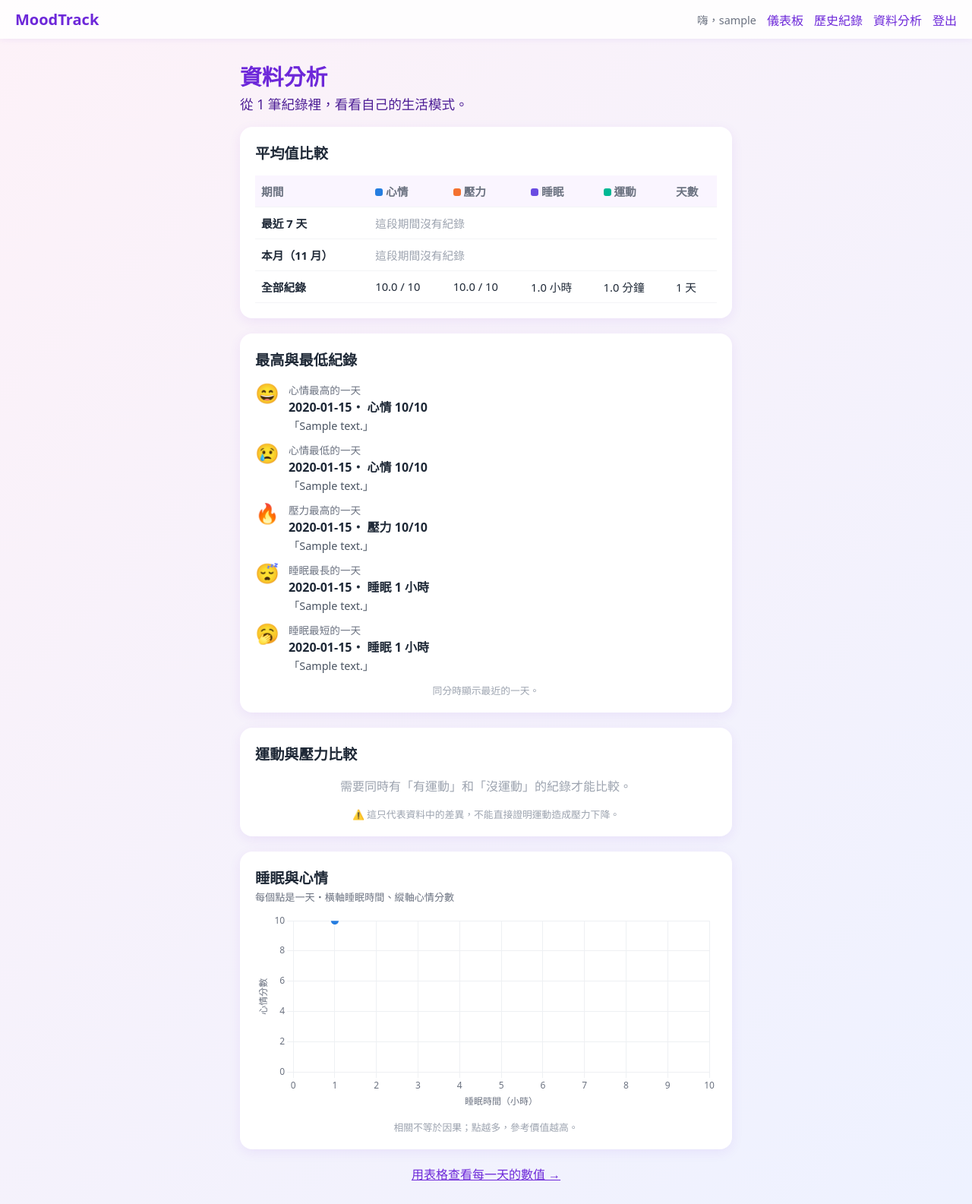
After one commit to cooldragonboat/python_FP, a Flask app: page /analysis in a window 1280 px wide. The commit adds this page. Shown: the whole page at 76% size. Run offline with Flask 3, Linux system fonts and the light colour scheme; a user stored in the database is signed in; tables that the repository leaves empty hold one stand-in row (values such as "Sample post").

Commit message:
新增資料分析頁與歷史紀錄篩選
- /analysis：7 天／本月／全部平均、最高最低紀錄、運動與壓力比較、睡眠與心情散佈圖與相關係數
- /records：開始／結束日期、最低心情、最低／最高壓力篩選
- 導覽列加入「資料分析」

Co-Authored-By: Claude Opus 5.5 <noreply@anthropic.com>
Claude-Session: https://claude.ai/code/session_01FqkUYzdKSooeESVCktR93W

```diff
--- a/app.py
+++ b/app.py
@@ -398,16 +398,142 @@ def new_record():
     )
 
 
+def _parse_date(text):
+    try:
+        return date.fromisoformat(text) if text else None
+    except ValueError:
+        return None
+
+
 @app.route("/records")
 @login_required
 def records():
-    """歷史情緒紀錄：只查目前使用者的紀錄，依日期由新到舊。"""
-    user_records = (
+    """歷史情緒紀錄：只查目前使用者的紀錄，依日期由新到舊，可依條件篩選。"""
+    start = _parse_date(request.args.get("start", "").strip())
+    end = _parse_date(request.args.get("end", "").strip())
+    min_mood = request.args.get("min_mood", type=int)
+    max_stress = request.args.get("max_stress", type=int)
+    min_stress = request.args.get("min_stress", type=int)
+
+    query = MoodRecord.query.filter_by(user_id=current_user.id)
+    if start:
+        query = query.filter(MoodRecord.record_date >= start)
+    if end:
+        query = query.filter(MoodRecord.record_date <= end)
+    if min_mood is not None:
+        query = query.filter(MoodRecord.mood_score >= min_mood)
+    if max_stress is not None:
+        query = query.filter(MoodRecord.stress_score <= max_stress)
+    if min_stress is not None:
+        query = query.filter(MoodRecord.stress_score >= min_stress)
+
+    filters = {
+        "start": start.isoformat() if start else "",
+        "end": end.isoformat() if end else "",
+        "min_mood": min_mood,
+        "max_stress": max_stress,
+        "min_stress": min_stress,
+    }
+    filtering = any(v not in ("", None) for v in filters.values())
+    user_records = query.order_by(MoodRecord.record_date.desc()).all()
+    total = (
+        MoodRecord.query.filter_by(user_id=current_user.id).count()
+        if filtering
+        else len(user_records)
+    )
+    return render_template(
+        "records.html",
+        records=user_records,
+        filters=filters,
+        filtering=filtering,
+        total=total,
+    )
+
+
+def _summary(records):
+    """一組紀錄的平均值；沒有資料時回傳 None。"""
+    if not records:
+        return None
+    return {
+        "count": len(records),
+        "mood": _average([r.mood_score for r in records]),
+        "stress": _average([r.stress_score for r in records]),
+        "sleep": _average([r.sleep_hours for r in records]),
+        "exercise": _average([r.exercise_minutes for r in records]),
+    }
+
+
+def _extreme(records, key, highest=True):
+    """最高（或最低）的一天；同分時取最近的一天。"""
+    if not records:
+        return None
+    ordered = sorted(records, key=lambda r: r.record_date, reverse=True)
+    return (max if highest else min)(ordered, key=key)
+
+
+@app.route("/analysis")
+@login_required
+def analysis():
+    """資料分析：不同期間平均、最高最低紀錄、運動與壓力、睡眠與心情。"""
+    all_records = (
         MoodRecord.query.filter_by(user_id=current_user.id)
-        .order_by(MoodRecord.record_date.desc())
+        .order_by(MoodRecord.record_date)
         .all()
     )
-    return render_template("records.html", records=user_records)
+    today = date.today()
+    week_start = today - timedelta(days=6)
+    month_start = today.replace(day=1)
+
+    periods = [
+        ("最近 7 天", _summary([r for r in all_records if week_start <= r.record_date <= today])),
+        (f"本月（{today.month} 月）", _summary([r for r in all_records if month_start <= r.record_date <= today])),
+        ("全部紀錄", _summary(all_records)),
+    ]
+
+    extremes = [
+        ("😄", "心情最高的一天", _extreme(all_records, lambda r: r.mood_score), "mood"),
+        ("😢", "心情最低的一天", _extreme(all_records, lambda r: r.mood_score, highest=False), "mood"),
+        ("🔥", "壓力最高的一天", _extreme(all_records, lambda r: r.stress_score), "stress"),
+        ("😴", "睡眠最長的一天", _extreme(all_records, lambda r: r.sleep_hours), "sleep"),
+        ("🥱", "睡眠最短的一天", _extreme(all_records, lambda r: r.sleep_hours, highest=False), "sleep"),
+    ]
+
+    exercised = [r for r in all_records if r.exercise_minutes > 0]
+    rested = [r for r in all_records if r.exercise_minutes == 0]
+    exercise_compare = {
+        "with": _summary(exercised),
+        "without": _summary(rested),
+    }
+
+    scatter = [
+        {"x": r.sleep_hours, "y": r.mood_score, "date": r.record_date.isoformat()}
+        for r in all_records
+    ]
+
+    return render_template(
+        "analysis.html",
+        total=len(all_records),
+        periods=periods,
+        extremes=extremes,
+        exercise_compare=exercise_compare,
+        scatter=scatter,
+        correlation=_correlation([r.sleep_hours for r in all_records],
+                                 [r.mood_score for r in all_records]),
+    )
+
+
+def _correlation(xs, ys):
+    """皮爾森相關係數；資料少於 3 筆或沒有變化時回傳 None。"""
+    n = len(xs)
+    if n < 3:
+        return None
+    mean_x, mean_y = sum(xs) / n, sum(ys) / n
+    cov = sum((x - mean_x) * (y - mean_y) for x, y in zip(xs, ys))
+    var_x = sum((x - mean_x) ** 2 for x in xs)
+    var_y = sum((y - mean_y) ** 2 for y in ys)
+    if var_x == 0 or var_y == 0:
+        return None
+    return round(cov / (var_x * var_y) ** 0.5, 2)
 
 
 @app.route("/records/<int:record_id>/edit", methods=["GET", "POST"])
--- a/static/style.css
+++ b/static/style.css
@@ -195,3 +195,33 @@ input[type=range] { width: 100%; margin-top: 8px; accent-color: #7c3aed; }
   .stat-value { font-size: 1.4rem; }
   .segmented a { padding: 6px 10px; font-size: .82rem; }
 }
+
+/* 歷史紀錄篩選 */
+.filter-grid { display: grid; grid-template-columns: repeat(auto-fit, minmax(140px, 1fr)); gap: 0 12px; }
+.filter-grid label { font-size: .9rem; }
+.filters select {
+  display: block; width: 100%; margin-top: 6px; padding: 10px 8px; font: inherit;
+  border: 1px solid #d1d5db; border-radius: 10px; background: #fff;
+}
+.filter-actions { display: flex; gap: 10px; }
+.filter-actions .button { width: auto; padding: 10px 22px; }
+
+/* 資料分析 */
+.compare-table { width: 100%; border-collapse: collapse; font-size: .92rem; }
+.compare-table th, .compare-table td { padding: 10px 8px; text-align: left; border-bottom: 1px solid #f3f4f6; }
+.compare-table thead th { color: #6b7280; font-weight: 600; background: #faf5ff; white-space: nowrap; }
+.compare-table th[scope=row] { background: none; color: #1f2937; white-space: nowrap; }
+.compare-table td { white-space: nowrap; font-variant-numeric: tabular-nums; }
+.muted { color: #9ca3af; }
+.extremes { list-style: none; padding: 0; margin: 0; display: grid; gap: 12px; }
+.extremes li { display: flex; gap: 12px; align-items: flex-start; }
+.extreme-icon { font-size: 1.6rem; line-height: 1.2; }
+.extreme-label { display: block; color: var(--text-secondary); font-size: .85rem; }
+.extremes p { margin: 2px 0 0; color: #4b5563; font-size: .9rem; }
+.compare-pair { display: grid; grid-template-columns: 1fr 1fr; gap: 12px; }
+.compare-pair .stat { box-shadow: none; background: #faf5ff; }
+.compare-note { margin: 14px 0 0; }
+
+@media (max-width: 640px) {
+  .compare-pair { grid-template-columns: 1fr; }
+}
--- /dev/null
+++ b/templates/analysis.html
@@ -0,0 +1,148 @@
+{% extends "base.html" %}
+{% block title %}資料分析 - MoodTrack{% endblock %}
+{% block content %}
+<h1 class="page-title">資料分析</h1>
+<p class="welcome">從 {{ total }} 筆紀錄裡，看看自己的生活模式。</p>
+
+{% if not total %}
+  <section class="card">
+    <p class="empty">目前還沒有任何情緒紀錄，新增幾天之後再回來看分析吧！</p>
+    <a class="button" href="{{ url_for('new_record') }}">新增每日情緒紀錄</a>
+  </section>
+{% else %}
+
+<section class="card">
+  <h2>平均值比較</h2>
+  <div class="table-wrap">
+    <table class="compare-table">
+      <thead>
+        <tr>
+          <th>期間</th>
+          <th><i class="key" style="--key: var(--series-mood)"></i> 心情</th>
+          <th><i class="key" style="--key: var(--series-stress)"></i> 壓力</th>
+          <th><i class="key" style="--key: var(--series-sleep)"></i> 睡眠</th>
+          <th><i class="key" style="--key: var(--series-exercise)"></i> 運動</th>
+          <th>天數</th>
+        </tr>
+      </thead>
+      <tbody>
+        {% for name, s in periods %}
+          <tr>
+            <th scope="row">{{ name }}</th>
+            {% if s %}
+              <td>{{ s.mood }} / 10</td>
+              <td>{{ s.stress }} / 10</td>
+              <td>{{ s.sleep }} 小時</td>
+              <td>{{ s.exercise }} 分鐘</td>
+              <td>{{ s.count }} 天</td>
+            {% else %}
+              <td colspan="5" class="muted">這段期間沒有紀錄</td>
+            {% endif %}
+          </tr>
+        {% endfor %}
+      </tbody>
+    </table>
+  </div>
+</section>
+
+<section class="card">
+  <h2>最高與最低紀錄</h2>
+  <ul class="extremes">
+    {% for icon, label, rec, kind in extremes %}
+      <li>
+        <span class="extreme-icon">{{ icon }}</span>
+        <div>
+          <span class="extreme-label">{{ label }}</span>
+          <strong>
+            {{ rec.record_date.strftime('%Y-%m-%d') }}・
+            {% if kind == 'mood' %}心情 {{ rec.mood_score }}/10
+            {% elif kind == 'stress' %}壓力 {{ rec.stress_score }}/10
+            {% else %}睡眠 {{ '%g' % rec.sleep_hours }} 小時{% endif %}
+          </strong>
+          {% if rec.note %}<p>「{{ rec.note }}」</p>{% endif %}
+        </div>
+      </li>
+    {% endfor %}
+  </ul>
+  <p class="hint">同分時顯示最近的一天。</p>
+</section>
+
+<section class="card">
+  <h2>運動與壓力比較</h2>
+  {% set w = exercise_compare.with %}{% set wo = exercise_compare.without %}
+  {% if w and wo %}
+    <div class="compare-pair">
+      <div class="stat">
+        <span class="stat-label">🏃 有運動的日子（{{ w.count }} 天）</span>
+        <span class="stat-value">{{ w.stress }}<small> / 10 平均壓力</small></span>
+        <span class="stat-label">平均心情 {{ w.mood }}</span>
+      </div>
+      <div class="stat">
+        <span class="stat-label">🛋️ 沒運動的日子（{{ wo.count }} 天）</span>
+        <span class="stat-value">{{ wo.stress }}<small> / 10 平均壓力</small></span>
+        <span class="stat-label">平均心情 {{ wo.mood }}</span>
+      </div>
+    </div>
+    {% set diff = (wo.stress - w.stress) | round(1) %}
+    <p class="compare-note">
+      {% if diff > 0 %}有運動的日子，平均壓力低了 <strong>{{ diff }}</strong> 分。
+      {% elif diff < 0 %}有運動的日子，平均壓力反而高了 <strong>{{ -diff }}</strong> 分。
+      {% else %}兩種日子的平均壓力一樣。{% endif %}
+    </p>
+  {% else %}
+    <p class="empty">需要同時有「有運動」和「沒運動」的紀錄才能比較。</p>
+  {% endif %}
+  <p class="hint">⚠️ 這只代表資料中的差異，不能直接證明運動造成壓力下降。</p>
+</section>
+
+<section class="card chart-card">
+  <h2>睡眠與心情</h2>
+  <p class="chart-sub">每個點是一天・橫軸睡眠時間、縱軸心情分數
+    {% if correlation is not none %}・相關係數 r = {{ correlation }}
+      （{% if correlation >= 0.5 %}明顯正相關{% elif correlation >= 0.2 %}有點正相關{% elif correlation > -0.2 %}看不太出關係{% elif correlation > -0.5 %}有點負相關{% else %}明顯負相關{% endif %}）
+    {% endif %}
+  </p>
+  <div class="chart-box"><canvas id="sleepMoodChart" role="img" aria-label="睡眠時間與心情分數散佈圖"></canvas></div>
+  <p class="hint">相關不等於因果；點越多，參考價值越高。</p>
+</section>
+
+<p class="switch"><a href="{{ url_for('records') }}">用表格查看每一天的數值 →</a></p>
+
+<script src="{{ url_for('static', filename='vendor/chart.umd.min.js') }}"></script>
+<script>
+(() => {
+  const points = {{ scatter | tojson }};
+  const css = getComputedStyle(document.documentElement);
+  const v = (name) => css.getPropertyValue(name).trim();
+  Chart.defaults.font.family = getComputedStyle(document.body).fontFamily;
+  Chart.defaults.color = v('--text-secondary');
+  new Chart(document.getElementById('sleepMoodChart'), {
+    type: 'scatter',
+    data: {
+      datasets: [{
+        label: '每日紀錄', data: points,
+        backgroundColor: v('--series-mood'), borderColor: v('--surface-1'), borderWidth: 2,
+        pointRadius: 6, pointHoverRadius: 8,
+      }],
+    },
+    options: {
+      responsive: true, maintainAspectRatio: false,
+      scales: {
+        x: { title: { display: true, text: '睡眠時間（小時）' }, suggestedMin: 0, suggestedMax: 10,
+             grid: { color: v('--grid') }, border: { display: false } },
+        y: { title: { display: true, text: '心情分數' }, min: 0, max: 10, ticks: { stepSize: 2 },
+             grid: { color: v('--grid') }, border: { display: false } },
+      },
+      plugins: {
+        legend: { display: false },
+        tooltip: { callbacks: {
+          title: (items) => items[0].raw.date,
+          label: (item) => `睡眠 ${item.raw.x} 小時・心情 ${item.raw.y}/10`,
+        } },
+      },
+    },
+  });
+})();
+</script>
+{% endif %}
+{% endblock %}
--- a/templates/base.html
+++ b/templates/base.html
@@ -14,6 +14,7 @@
         <span class="hello">嗨，{{ current_user.username }}</span>
         <a href="{{ url_for('dashboard') }}">儀表板</a>
         <a href="{{ url_for('records') }}">歷史紀錄</a>
+        <a href="{{ url_for('analysis') }}">資料分析</a>
         <form action="{{ url_for('logout') }}" method="post" class="inline">
           <button type="submit" class="link-button">登出</button>
         </form>
```
Also changed, not shown: templates/records.html (+44 -3 lines), README.md.
